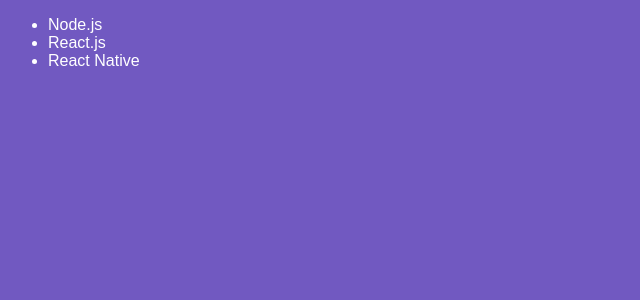
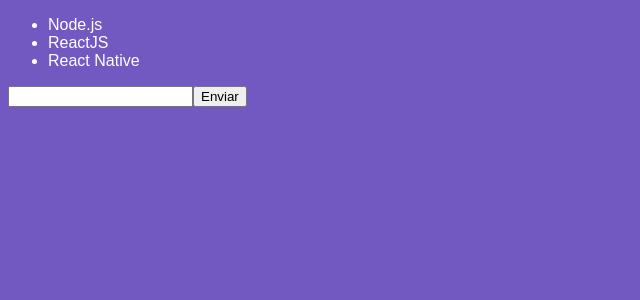
Before and after one commit to jeanolvra/bootcamp2019, a React app in the folder modulo04/: page / in a window 1280 px wide. Shown: the top 300 px of the page, without its empty margins (0-640 px from the left). Built offline with nearby package versions, Linux system fonts and the light colour scheme.

Commit message:
[MODULO 04] Conceito de imutabilidade em component classes

```diff
--- a/modulo04/src/components/TechList.js
+++ b/modulo04/src/components/TechList.js
@@ -1,18 +1,40 @@
 import React, { Component } from "react";
 
 class TechList extends Component {
+
   state = {
+    newTech: '',
     techs: ["Node.js", "ReactJS", "React Native"]
   };
 
+  handleInputChange = e => {
+    this.setState({ newTech: e.target.value})
+  }
+
+  handleSubmit = e => {
+    e.preventDefault();
+
+   this.setState({
+     techs: [...this.state.techs, this.state.newTech],
+     newTech: ''
+       });
+  }
+
   render() {
-    console.log(this.state)
     return (
-      <ul>
-        <li>Node.js</li>
-        <li>React.js</li>
-        <li>React Native</li>
-      </ul>
+        <form onSubmit={this.handleSubmit}>
+          <ul>
+            {
+              this.state.techs.map(tech => <li key={tech}>{tech}</li>)
+            }
+          </ul>
+          <input
+            type="text"
+            onChange={this.handleInputChange}
+            value={this.state.newTech}
+          />
+          <button type="submit">Enviar</button>
+      </form>
     );
   }
 }
```
